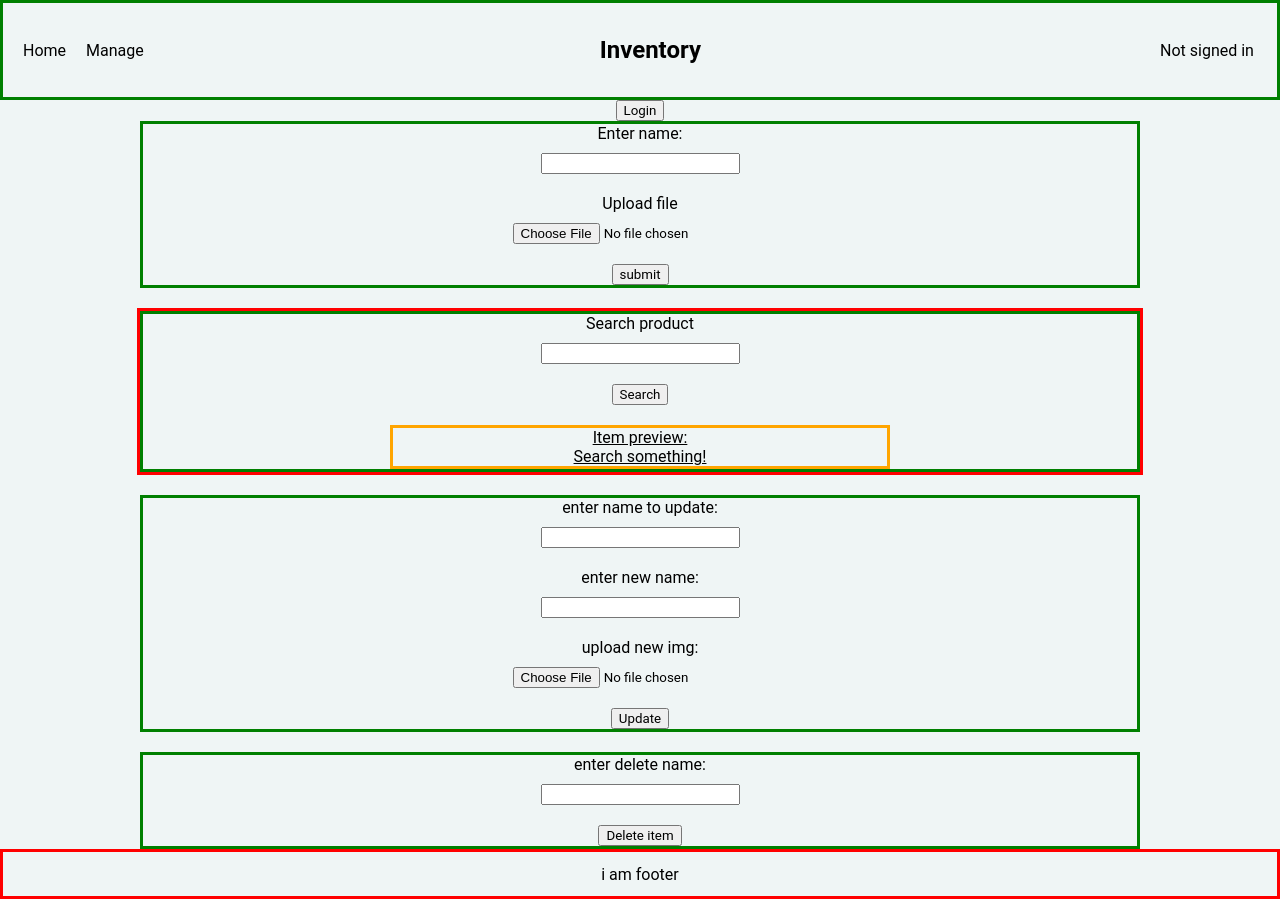
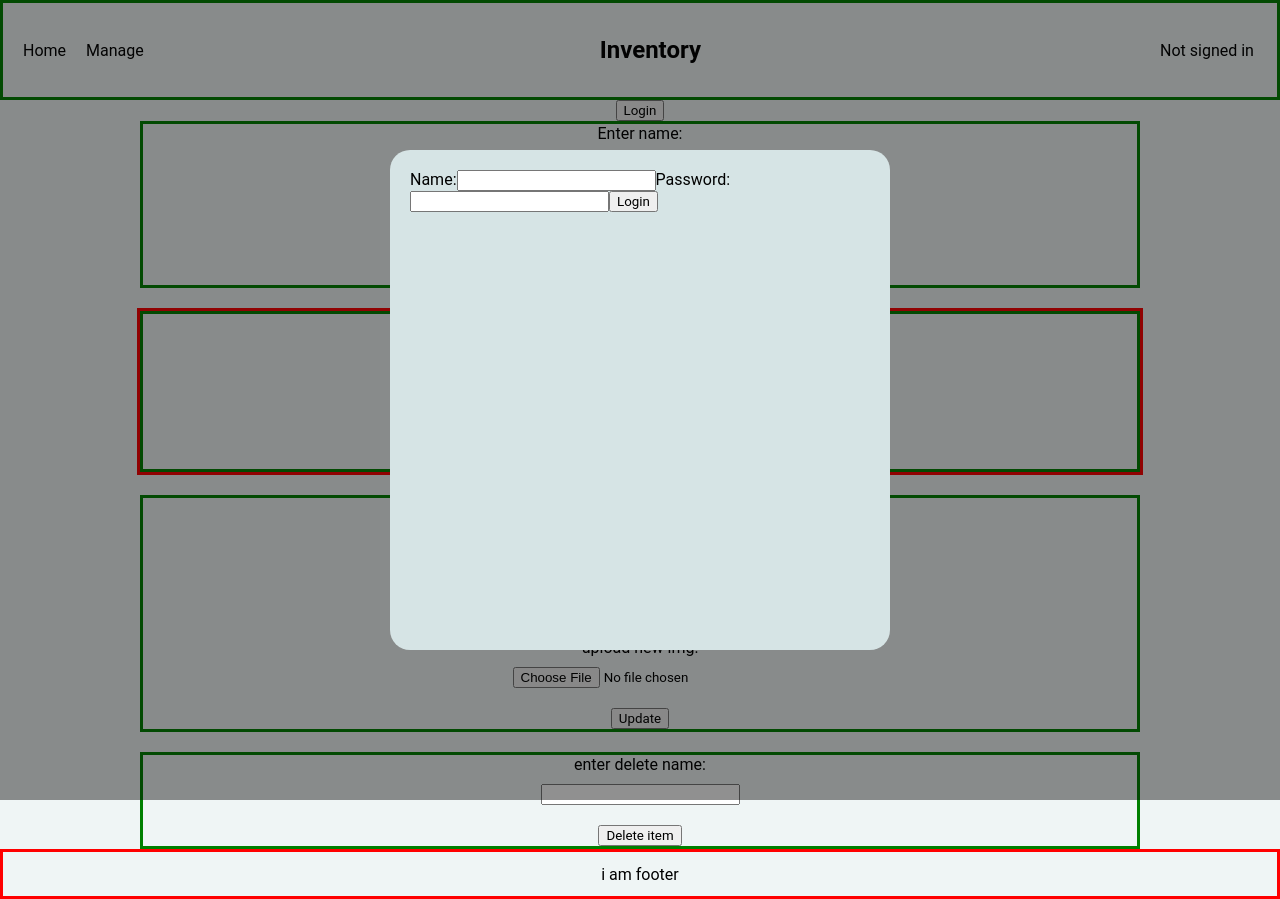
Before and after one commit to AlbanMarku/Inventory, a React (Vite) app in the folder client/: page /manage in a window 1280 px wide. Both pictures are taken after a click on the button "Login". Built offline with nearby package versions, Linux system fonts and the light colour scheme; no server answers.

Commit message:
Basic modal login func.

```diff
--- a/client/index.html
+++ b/client/index.html
@@ -7,6 +7,7 @@
   </head>
   <body>
     <div id="root"></div>
+    <div id="modalSection"></div>
     <script type="module" src="/src/app/main.tsx"></script>
   </body>
 </html>
--- /dev/null
+++ b/client/src/components/Modal.tsx
@@ -0,0 +1,69 @@
+import { createPortal } from 'react-dom';
+import { useForm, SubmitHandler } from 'react-hook-form';
+import '../styles/modal.css';
+
+type Props = {
+  openModal: boolean;
+  setLogged: (param: boolean) => void;
+  setUser: (param: string) => void;
+};
+
+type SearchInputs = {
+  name: string;
+  password: string;
+};
+
+function Modal({ openModal, setLogged, setUser }: Props) {
+  const { register, handleSubmit } = useForm<SearchInputs>();
+  const modalRoot = document.getElementById('modalSection') as HTMLFormElement;
+
+  const login: SubmitHandler<SearchInputs> = async (data) => {
+    const formData: any = new FormData();
+    const { name } = data;
+    const { password } = data;
+
+    formData.append('sampleName', name);
+    formData.append('samplePwd', password);
+    try {
+      const log = await fetch('/api/login', {
+        method: 'POST',
+        body: formData,
+      });
+      const res = await log.json();
+      setLogged(true);
+      setUser(res.username);
+    } catch (error) {
+      console.log(error);
+      setLogged(false);
+      setUser('');
+    }
+  };
+
+  if (!openModal) return null;
+  return createPortal(
+    <>
+      <div className="overlay" />
+      <div className="modalBackground">
+        <div className="modalContainer">
+          <form onSubmit={handleSubmit(login)}>
+            <label htmlFor="nameInput">
+              Name:
+              <input {...register('name', { required: true })} id="nameInput" />
+            </label>
+            <label htmlFor="passwordInput">
+              Password:
+              <input
+                {...register('password', { required: true })}
+                id="passwordInput"
+              />
+            </label>
+            <button type="submit">Login</button>
+          </form>
+        </div>
+      </div>
+    </>,
+    modalRoot
+  );
+}
+
+export default Modal;
--- a/client/src/styles/manage.css
+++ b/client/src/styles/manage.css
@@ -28,7 +28,7 @@
     width: 100%;
 }
 
-form {
+.Manage form {
     width: 1000px;
     border: solid green;
     display: flex;
@@ -38,7 +38,7 @@ form {
     gap: 20px;
 }
 
-label {
+.Manage label {
     display: flex;
     flex-direction: column;
     align-items: center;
--- /dev/null
+++ b/client/src/styles/modal.css
@@ -0,0 +1,31 @@
+.modalBackground {
+    position: fixed;
+    display: flex;
+    justify-content: center;
+    top: 50%;
+    left: 50%;
+    transform: translate(-50%, -50%);
+    width: 500px;
+    z-index: 10;
+    background-color: rgb(214, 228, 229);
+    min-height: 500px;
+    padding: 20px;
+    border-radius: 20px;
+}
+
+.overlay {
+    position: fixed;
+    top: 0;
+    bottom: 0;
+    right: 0;
+    left: 0;
+    background-color: rgba(5, 5, 5, 0.445);
+    z-index: 10;
+}
+
+.modalContainer {
+    display: flex;
+    flex-direction: column;
+    gap: 10px;
+    width: 100%;
+}
--- a/client/src/views/Manage.tsx
+++ b/client/src/views/Manage.tsx
@@ -3,6 +3,7 @@ import SubmitForm from '../components/SubmitForm';
 import SearchForm from '../components/SearchForm';
 import UpdateForm from '../components/UpdateForm';
 import DeleteForm from '../components/DeleteForm';
+import Modal from '../components/Modal';
 import '../styles/manage.css';
 
 type Props = {
@@ -12,30 +13,10 @@ type Props = {
 
 function Manage({ user, setUser }: Props) {
   const [logged, setLogged] = useState(false);
-  const [buttonText, setButtonText] = useState('Login');
+  const [openModal, setOpenModal] = useState(false);
 
-  const login = async () => {
-    setButtonText('Loading...');
-    const formData: any = new FormData();
-    const name = 'alban';
-    const pwd = 'alban4321';
-
-    formData.append('sampleName', name);
-    formData.append('samplePwd', pwd);
-    try {
-      const log = await fetch('/api/login', {
-        method: 'POST',
-        body: formData,
-      });
-      const res = await log.json();
-      setLogged(true);
-      setUser(res.username);
-    } catch (error) {
-      console.log(error);
-      setLogged(false);
-      setUser('');
-    }
-    setButtonText('Login');
+  const popup = () => {
+    setOpenModal(!openModal);
   };
 
   const logout = () => {
@@ -46,13 +27,20 @@ function Manage({ user, setUser }: Props) {
   return (
     <div className="Manage">
       <div className="loginArea">
+        <div>
+          <Modal
+            openModal={openModal}
+            setLogged={setLogged}
+            setUser={setUser}
+          />
+        </div>
         {user ? (
           <button id="logoutBtn" type="button" onClick={logout}>
             Logout
           </button>
         ) : (
-          <button id="loginBtn" type="button" onClick={login}>
-            {buttonText}
+          <button id="loginBtn" type="button" onClick={popup}>
+            Login
           </button>
         )}
       </div>
```
